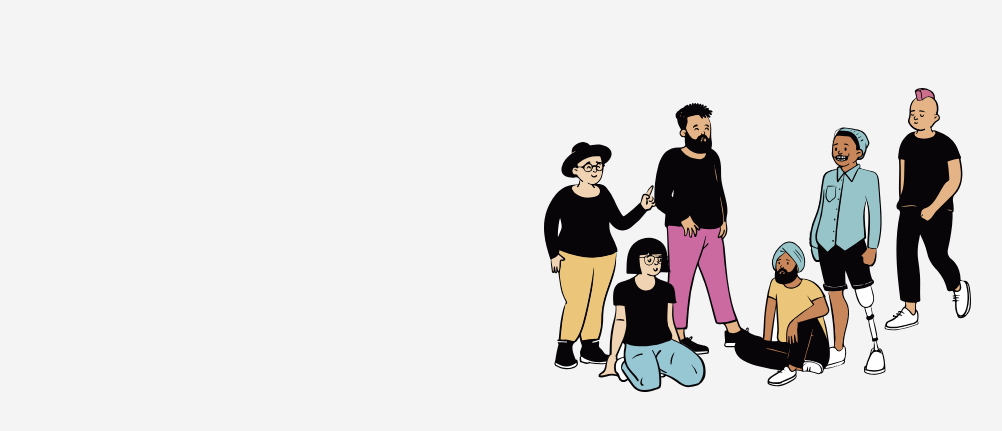
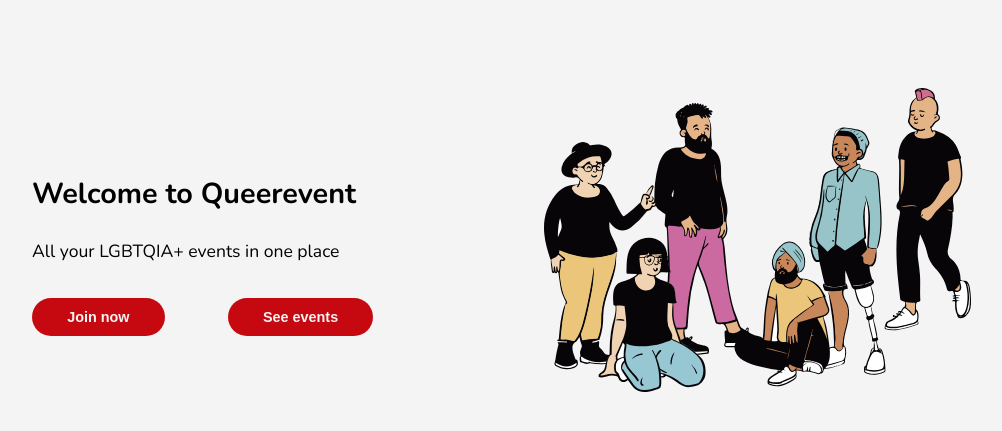
Before and after one commit to ceciCoding/Queerevent, a Flask app: page /landing.html in a window 1280 px wide. Shown: the part 72-503 px from the top of the page, without its empty margins (96-1098 px from the left). Run offline with Flask 2, Linux system fonts and the light colour scheme; some libraries are stand-ins or nearby versions.

Commit message:
top part of landing finished

```diff
--- a/static/styles.css
+++ b/static/styles.css
@@ -522,6 +522,27 @@ label {
     height: auto;
 }
 
+.welcome {
+    grid-column: 1/5;
+    grid-row: 1/2;
+    align-self: center;
+    width: auto;
+}
+
+.welcome p {
+    font-size: 1.1rem;
+}
+
+.buttons {
+    margin-top: 2rem;
+    display: flex;
+    justify-content: space-between;
+}
+
+.buttons:first-child {
+    margin-right: 1rem;
+}
+
 /***********FOOTER STYLES*************/
 footer > a {
     font-size: .6rem;
@@ -701,9 +722,15 @@ footer {
   .four-grid .cta {
       display: none;
   }
+
+/***********MOBILE LANDING PAGE STYLES*************/
+  .welcome {
+      text-align: center;
+  }
+
 }
 
-/*events grid for smaller desktops*/
+/*events grid for smaller desktops and special media queries in general*/
 @media screen and (max-width: 1500px) {
     #events {
         grid-template-columns: repeat(3, 1fr);
@@ -715,3 +742,9 @@ footer {
         grid-template-columns: repeat(2, 1fr);
     }
 }
+
+@media screen and (min-width: 1350px) {
+    .welcome .buttons {
+        width: 80%;
+    }
+}
--- a/templates/landing.html
+++ b/templates/landing.html
@@ -5,5 +5,13 @@
     <div class="big-hero">
         <img src="../static/assets/hero.svg" alt="drawing of a group of people chatting">
     </div>
+    <div class="welcome">
+        <h1>Welcome to Queerevent</h1>
+        <p>All your LGBTQIA+ events in one place</p>
+        <div class="buttons">
+            <button class="btn">Join now</button>
+            <button class="btn">See events</button>
+        </div>
+    </div>
 </section>
 {% endblock %}
--- a/templates/layout.html
+++ b/templates/layout.html
@@ -4,7 +4,7 @@
     <meta charset="UTF-8">
     <meta name="viewport" content="width=device-width, initial-scale=1.0">
      <link href="https://fonts.googleapis.com/css2?family=Nunito:ital,wght@0,400;0,700;0,900;1,400;1,700&display=swap" rel="stylesheet">
-    <link rel="stylesheet" href="static/styles.css?v=2.33">
+    <link rel="stylesheet" href="static/styles.css?v=2.66476">
     <title>Queerevent</title>
 </head>
 <body>
```
